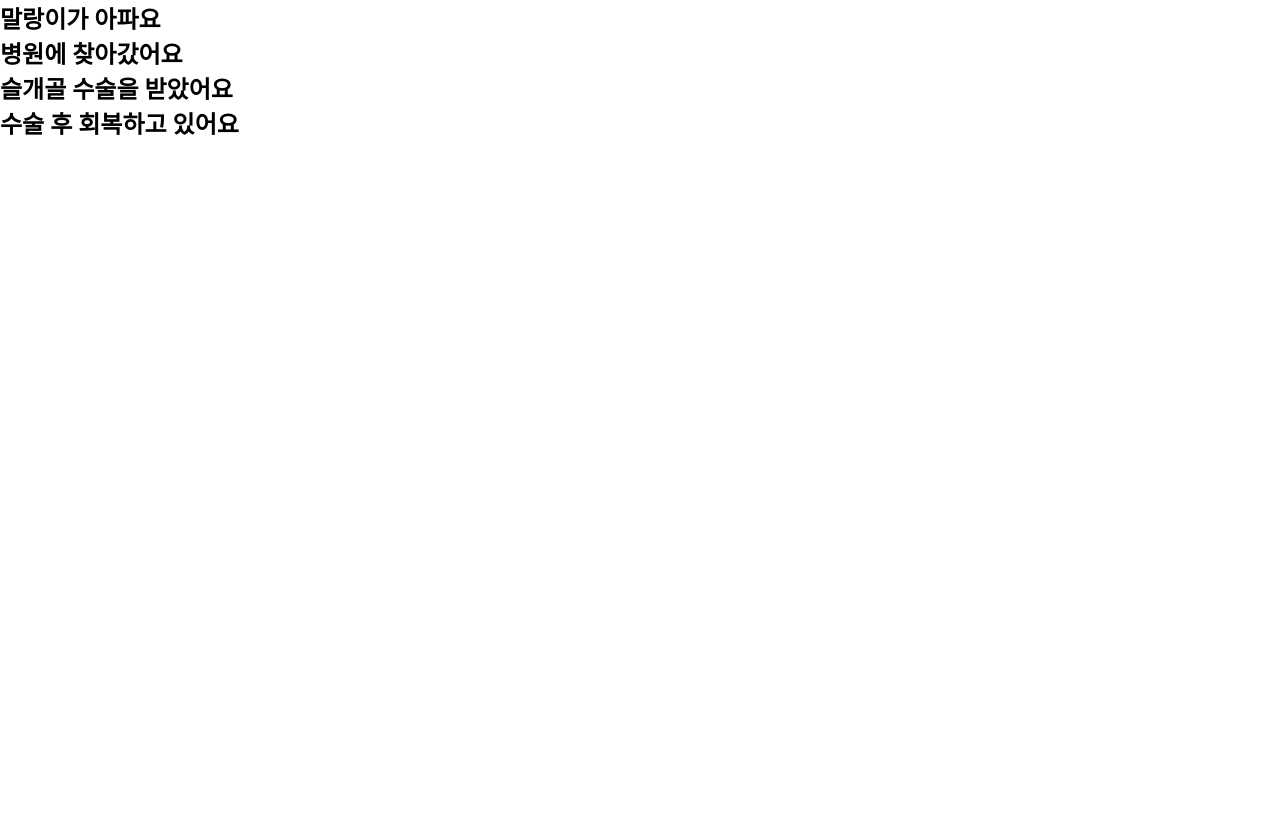
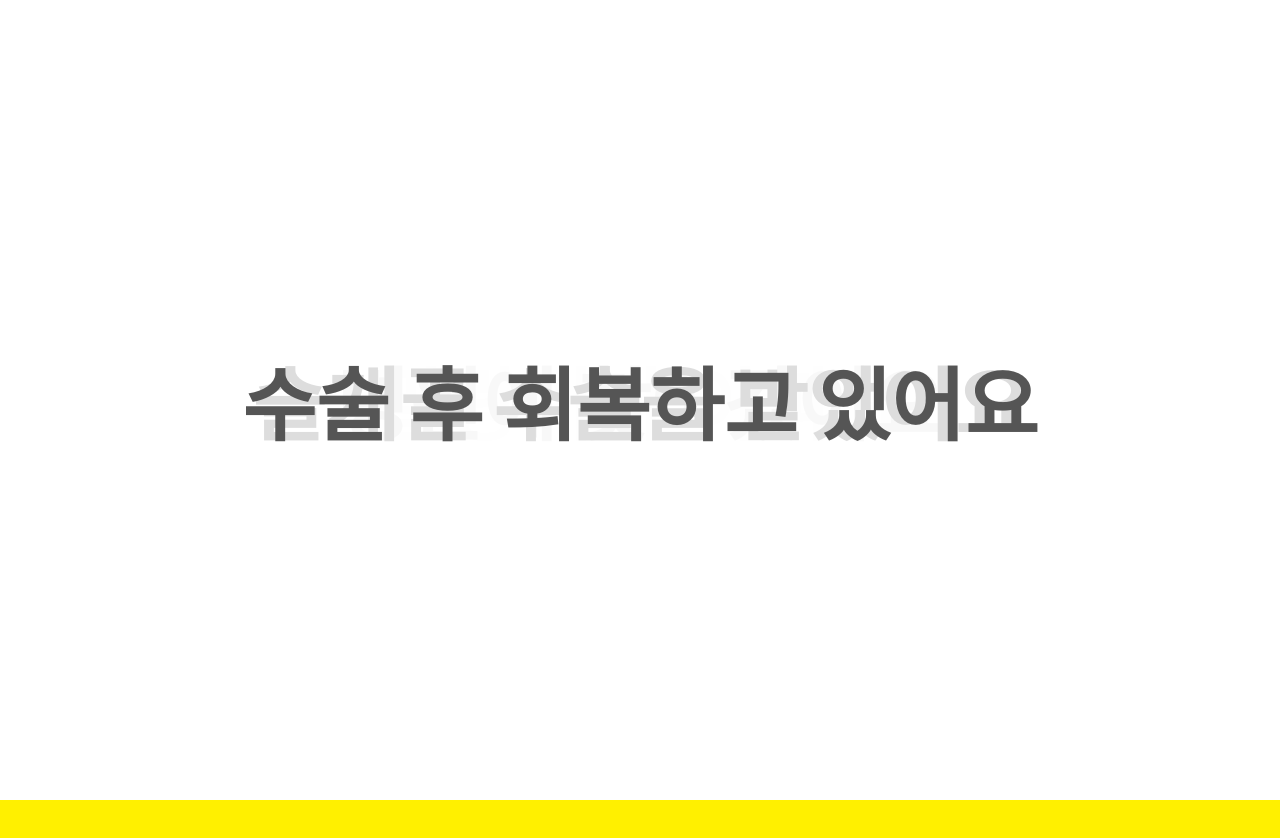
Before and after one commit to mmyeon/gaetotop, a React (Create React App) app: page / in a window 1280 px wide. Shown: the top 838 px of the page. Before the commit the page ends 800 px from the top, so only its background shows below. Built offline with nearby package versions, Linux system fonts and the light colour scheme.

Commit message:
[스타일] 앞 벽에 가까이 간 것처럼 스타일 적용

```diff
--- a/src/components/Main.scss
+++ b/src/components/Main.scss
@@ -1,47 +1,62 @@
-.home {
-  height: 100vh;
-  display: flex;
-  flex-direction: column;
-  align-items: center;
-  justify-content: center;
-  &.scroll {
-    width: 1000vw;
-  }
+.main {
+  height: 500vw;
+  color: #555;
+  background: #fff000;
 
-  .logo {
-    font-family: "Gugi", cursive;
-    font-size: 13vw;
-    font-weight: 500;
-    letter-spacing: -5px;
-  }
-  .logo__desc {
-    font-family: "Nanum Myeongjo", serif;
-    font-size: 2vw;
-    letter-spacing: 2px;
-  }
+  .world {
+    position: fixed;
+    left: 0;
+    top: 0;
+    width: 100vw;
+    height: 100vh;
+    // 3D공간으로 만들기
+    // perspective: 1000px;
 
-  .bottom__container {
-    margin-top: 70px;
-    position: relative;
-    .dog__face {
-      width: 100px;
-      height: 100px;
-      background: skyblue;
-      border-radius: 50%;
-      transition: 1.2s;
-      display: flex;
-      justify-content: center;
-      align-items: center;
+    .stage {
+      position: abosolute;
+      left: 0;
+      top: 0;
+      width: 100vw;
+      height: 100vh;
+      transform-style: preserve-3d;
 
-      &:hover {
-        background: pink;
-      }
-      .button__text {
-        position: absolute;
-        margin: 0 auto;
-        font-family: "Nanum Myeongjo", serif;
-        font-size: 17px;
-        line-height: 5;
+      .house {
+        width: 100vw;
+        height: 100vh;
+        // 화면에 꽉 차지 않고 멀리 있는 것처럼 보이기 위해서 적용
+        transform: translateZ(-490vw);
+        transform-style: preserve-3d;
+
+        .wall {
+          position: absolute;
+          left: 0;
+          top: 0;
+          width: 100vw;
+          height: 100vh;
+          background: rgba(255, 255, 255, 0.8);
+        }
+
+        .wall-front {
+          .wall-content {
+            // 가운데 정렬
+            display: flex;
+            justify-content: center;
+            align-items: center;
+            height: 100vh;
+
+            .wall-title {
+              // 5배
+              font-size: 5rem;
+            }
+          }
+        }
+
+        // .wall-left {
+        //   width: 1000vw;
+        //   // 아직 눈에 보이지 않음(와이!!1)
+        //   transform: rotateY(90deg) translateZ(-500vw);
+        //   background: red;
+        // }
       }
     }
   }
```
